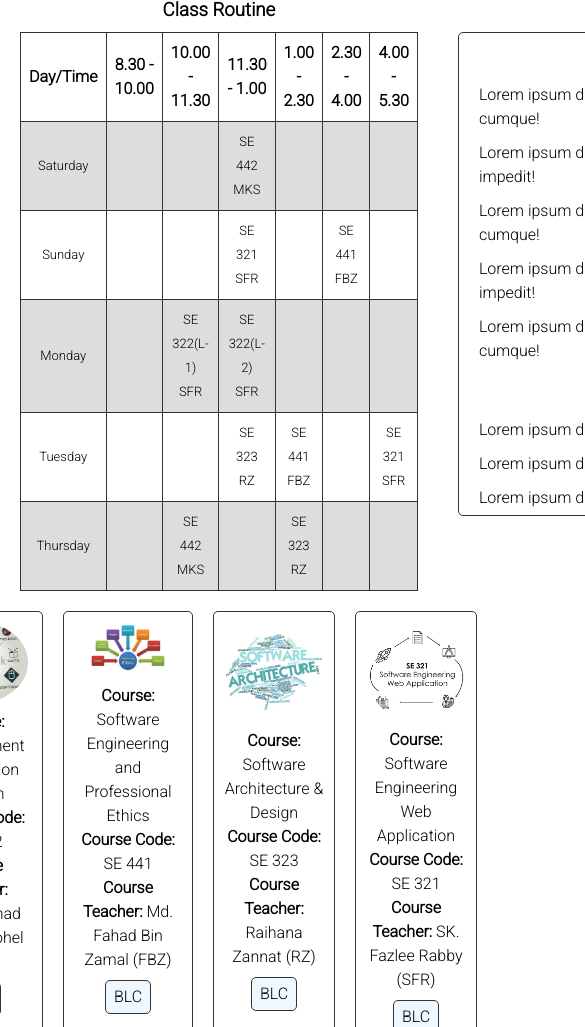
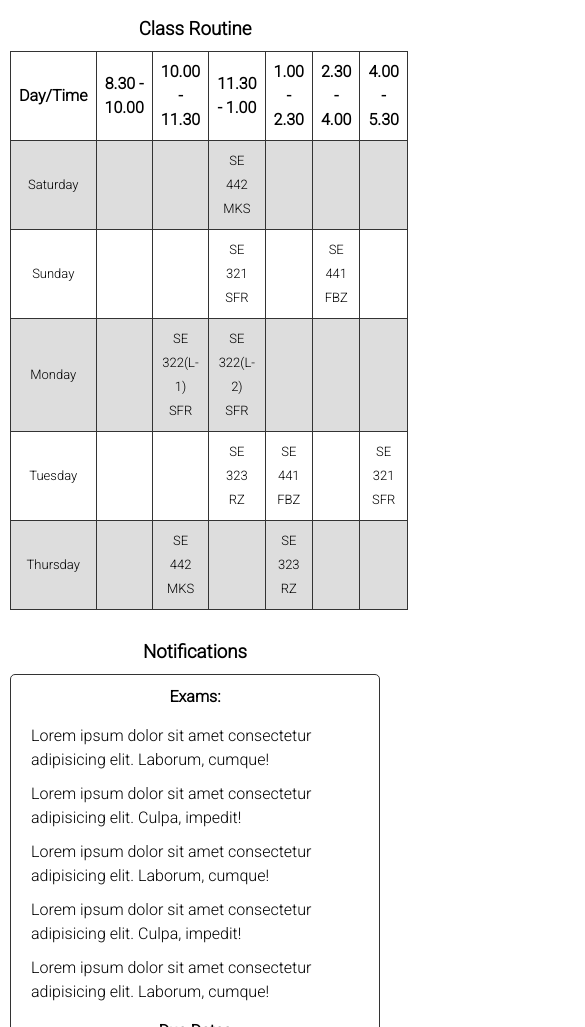
Before and after one commit to mahim-2790/Course-Information, a plain HTML site: page index.html in a window 390 px wide. Shown: the part 89-1116 px from the top of the page, 585 px wide, since content can reach past the window. Drawn offline with Linux system fonts and the light colour scheme.

Commit message:
mobile css added

```diff
--- a/index.html
+++ b/index.html
@@ -11,14 +11,14 @@
     <title>Course Information</title>
 </head>
 <body>
-    <div class="m-con">
+
          <header>
             <h2>Level: 3, Term: 2 (8<sup>th</sup> semester)</h2>
             <p>Course Detail</p>
             <p class="line"></p>
         </header>
 
-        <section class="notification-area">
+        <section class="notification-area m-con">
             <div class="routine">
                 <h3>Class Routine</h3>
                 <table>
@@ -103,7 +103,7 @@
         <div>
         </div>
 
-        <section class="course-detail">
+        <section class="course-detail m-con">
             <div class="course">
                 <div class="imgs">
                     <img src="/image/management-information-system-provides-that-600w-223543600.webp" alt="Managent Information System">
@@ -143,6 +143,6 @@
                 <a href="https://elearn.daffodilvarsity.edu.bd/course/view.php?id=11356">BLC</a>
             </div>
         </section>
-    </div>
+
 </body>
 </html>
--- a/style.css
+++ b/style.css
@@ -15,6 +15,7 @@ a{
     display: inline-block;
     color: black;
 }
+
 body{
     font-family: 'Roboto', sans-serif;
     line-height: 1.5em;
@@ -30,7 +31,7 @@ h3{
 }
 
 header{
-    padding-top: 10px;
+    padding-top: 30px;
     text-align: center;
 }
 
@@ -41,7 +42,6 @@ header{
 .routine, .notification{
     text-align: center;
     padding: 10px 20px;
-
 
 }
 .routine{
@@ -84,10 +84,10 @@ td{
     text-align: center;
 }
 
-.line{
+/* .line{
     margin: 0 15rem;
     border-top: 1px solid #333;
-}
+} */
 
 .ex-d-c p{
     padding: 5px 20px;
@@ -113,5 +113,29 @@ td{
     margin: .5rem;
     border: 1px #333 solid;
     border-radius: 5px;
-    background-color: aliceblue;
+    font-weight: bold;
+    background-color: #dddddd;
 }
+
+.course a:hover{
+    color: whitesmoke;
+    background: #323232;
+}
+
+@media screen and (max-width: 480px) {
+    .notification-area{
+        display: flex;
+        flex-direction: column;
+        flex-wrap: inherit;
+    }
+    .course-detail{
+        display: flex;
+        flex-direction: column;
+        flex-wrap: inherit;
+    }
+    .routine, .notification, .course{
+        width: auto;
+        padding: 10px
+    }
+
+}
```
